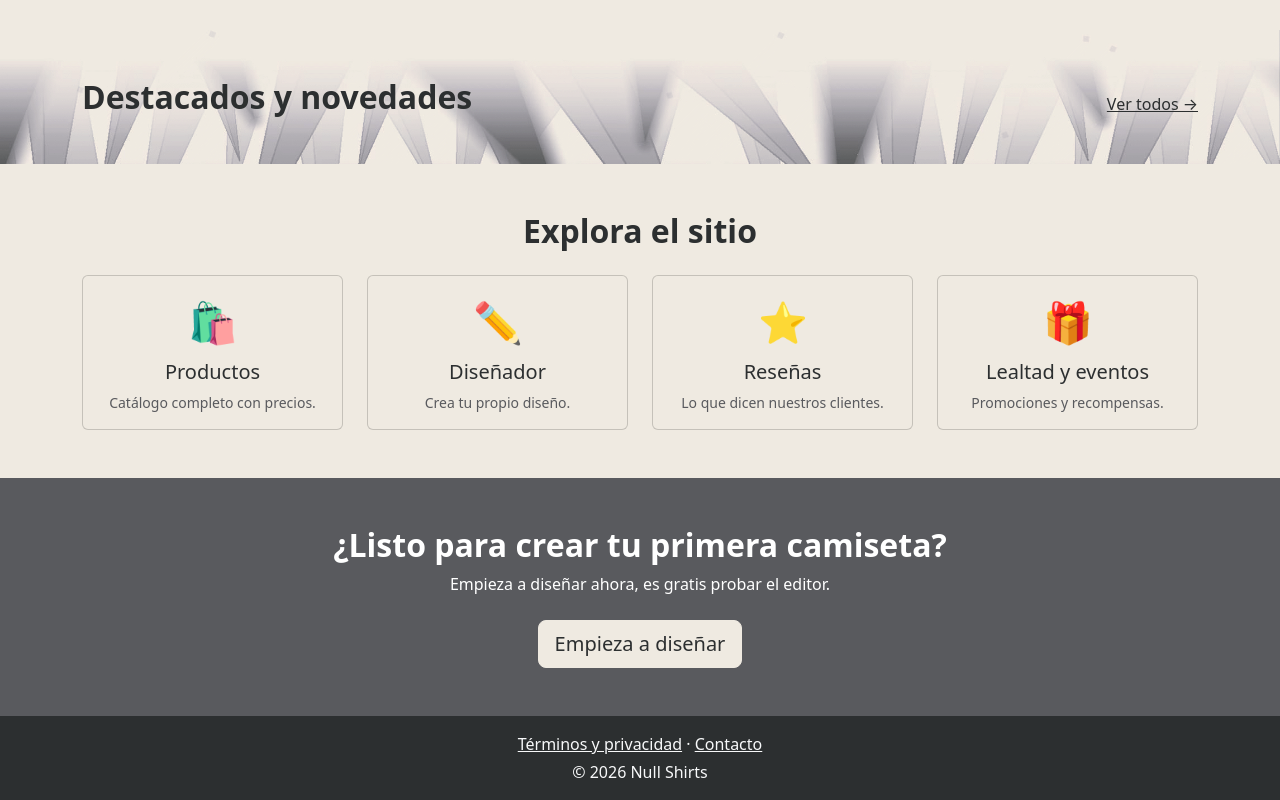
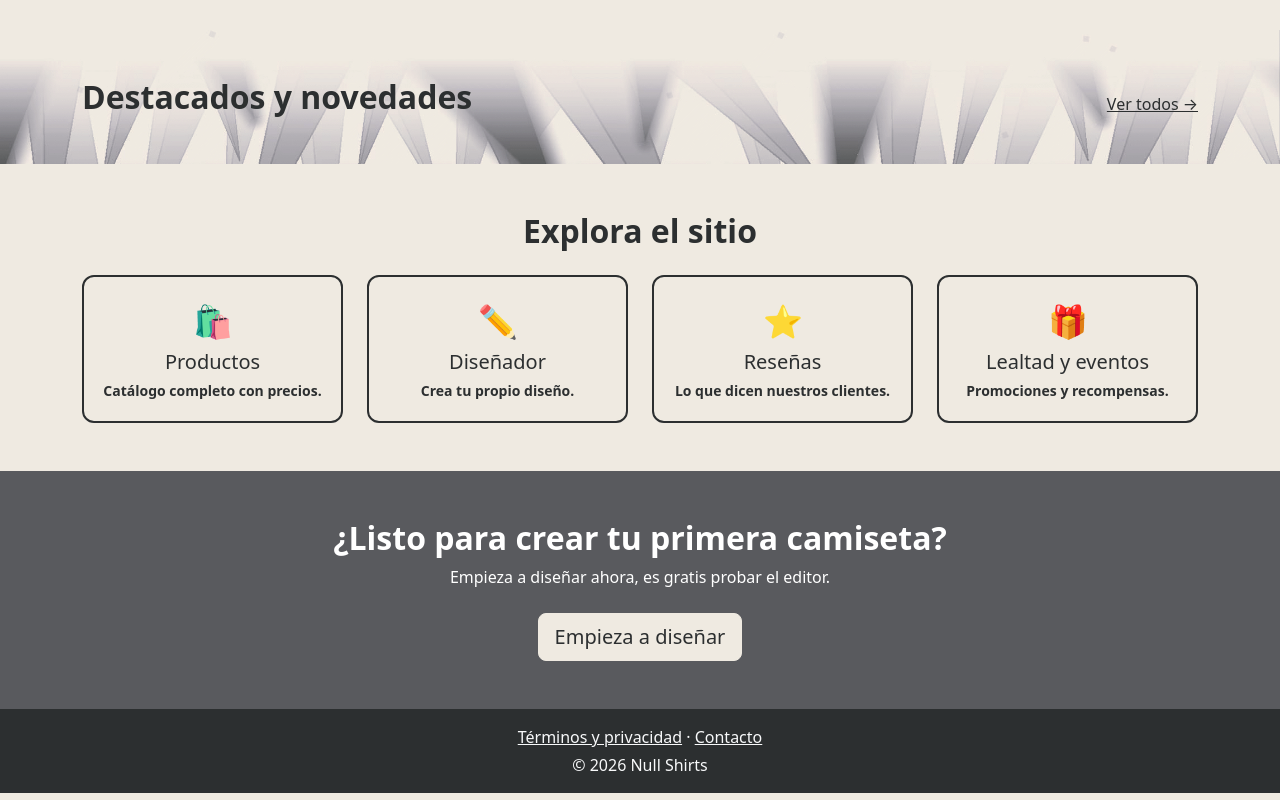
Before and after one commit to Luedalsa/Proyecto_Camisetas, a website built with Parcel: page index.html in a window 1280 px wide. Shown: the part 912-1712 px from the top of the page. Built offline with nearby package versions, Linux system fonts and the light colour scheme; no server answers.

Commit message:
Unify animated access buttons on home
Moved `.btn-animado` and `.btn-icono` styles from `pagina6.css` into shared `styles.css` so the animated button pattern is globally available. Updated the home “Explora el sitio” section in `index.html` to use full-card anchor buttons instead of nested card/link markup, improving consistency and clickability. Also expanded reduced-motion handling in `styles.css` to disable hover transforms for these buttons and related cards.

```diff
--- a/css/styles.css
+++ b/css/styles.css
@@ -337,6 +337,51 @@ body { background-color: var(--seashell); }
 }
 .badge.text-bg-light { background-color: var(--seashell) !important; color: var(--graphite) !important; }
 
+/* Botones animados hacia las páginas principales */
+.btn-animado {
+  display: flex;
+  flex-direction: column;
+  align-items: center;
+  justify-content: center;
+  gap: .35rem;
+  padding: 1.25rem .5rem;
+  border: 2px solid var(--graphite);
+  border-radius: .75rem;
+  background-color: var(--seashell);
+  color: var(--graphite);
+  font-weight: 600;
+  position: relative;
+  overflow: hidden;
+  z-index: 0;
+  text-decoration: none;
+  transition: transform .25s ease, box-shadow .25s ease, color .25s ease;
+}
+.btn-animado::before {
+  content: "";
+  position: absolute;
+  inset: 0;
+  background-color: var(--graphite);
+  transform: translateY(101%);
+  transition: transform .3s ease;
+  z-index: -1;
+}
+.btn-animado:hover,
+.btn-animado:focus-visible {
+  color: var(--seashell);
+  transform: translateY(-6px);
+  box-shadow: 0 .75rem 1.5rem rgba(44, 47, 48, .25);
+}
+.btn-animado:hover::before,
+.btn-animado:focus-visible::before { transform: translateY(0); }
+
+.btn-icono {
+  font-size: 2rem;
+  display: inline-block;
+  transition: transform .3s ease;
+}
+.btn-animado:hover .btn-icono,
+.btn-animado:focus-visible .btn-icono { transform: scale(1.3) rotate(-8deg); }
+
 /* ===== Tarjetas ===== */
 .producto,
 .acceso {
@@ -367,9 +412,16 @@ body { background-color: var(--seashell); }
 }
 
 @media (prefers-reduced-motion: reduce) {
+  .btn-animado,
+  .btn-animado::before,
+  .btn-icono,
   .producto,
   .acceso,
   .producto-imagen { transition: none; }
+  .btn-animado:hover,
+  .btn-animado:focus-visible,
+  .producto:hover,
+  .acceso:hover { transform: none; }
 }
 
 /* Menús desplegables de login y registro */
--- a/index.html
+++ b/index.html
@@ -149,40 +149,32 @@
         <h2 id="accesos-titulo" class="text-center fw-bold mb-4">Explora el sitio</h2>
         <div class="row g-4">
         <div class="col-6 col-lg-3">
-          <div class="card acceso h-100 text-center position-relative">
-            <div class="card-body">
-              <div class="acceso-icono" aria-hidden="true">🛍️</div>
-              <h3 class="h5 mt-2"><a href="pagina2.html" class="stretched-link text-decoration-none text-dark">Productos</a></h3>
-              <p class="text-secondary small mb-0">Catálogo completo con precios.</p>
-            </div>
-          </div>
+          <a href="pagina2.html" class="btn-animado w-100 h-100">
+            <span class="btn-icono" aria-hidden="true">🛍️</span>
+            <span class="h5 mb-0">Productos</span>
+            <span class="small">Catálogo completo con precios.</span>
+          </a>
         </div>
         <div class="col-6 col-lg-3">
-          <div class="card acceso h-100 text-center position-relative">
-            <div class="card-body">
-              <div class="acceso-icono" aria-hidden="true">✏️</div>
-              <h3 class="h5 mt-2"><a href="pagina10.html" class="stretched-link text-decoration-none text-dark">Diseñador</a></h3>
-              <p class="text-secondary small mb-0">Crea tu propio diseño.</p>
-            </div>
-          </div>
+          <a href="pagina10.html" class="btn-animado w-100 h-100">
+            <span class="btn-icono" aria-hidden="true">✏️</span>
+            <span class="h5 mb-0">Diseñador</span>
+            <span class="small">Crea tu propio diseño.</span>
+          </a>
         </div>
         <div class="col-6 col-lg-3">
-          <div class="card acceso h-100 text-center position-relative">
-            <div class="card-body">
-              <div class="acceso-icono" aria-hidden="true">⭐</div>
-              <h3 class="h5 mt-2"><a href="pagina5.html" class="stretched-link text-decoration-none text-dark">Reseñas</a></h3>
-              <p class="text-secondary small mb-0">Lo que dicen nuestros clientes.</p>
-            </div>
-          </div>
+          <a href="pagina5.html" class="btn-animado w-100 h-100">
+            <span class="btn-icono" aria-hidden="true">⭐</span>
+            <span class="h5 mb-0">Reseñas</span>
+            <span class="small">Lo que dicen nuestros clientes.</span>
+          </a>
         </div>
         <div class="col-6 col-lg-3">
-          <div class="card acceso h-100 text-center position-relative">
-            <div class="card-body">
-              <div class="acceso-icono" aria-hidden="true">🎁</div>
-              <h3 class="h5 mt-2"><a href="pagina7.html" class="stretched-link text-decoration-none text-dark">Lealtad y eventos</a></h3>
-              <p class="text-secondary small mb-0">Promociones y recompensas.</p>
-            </div>
-          </div>
+          <a href="pagina7.html" class="btn-animado w-100 h-100">
+            <span class="btn-icono" aria-hidden="true">🎁</span>
+            <span class="h5 mb-0">Lealtad y eventos</span>
+            <span class="small">Promociones y recompensas.</span>
+          </a>
         </div>
         </div>
       </div>
```
Also changed, not shown: css/pagina6.css (+0 -50 lines).
